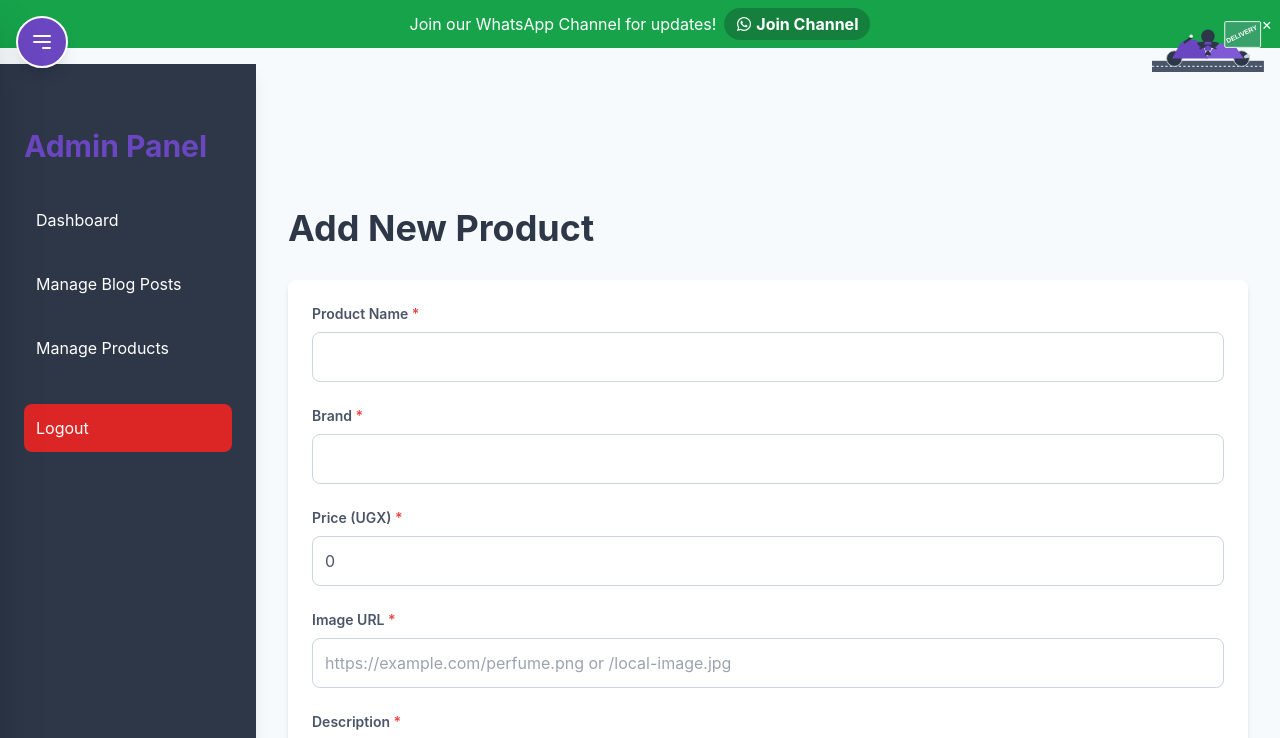
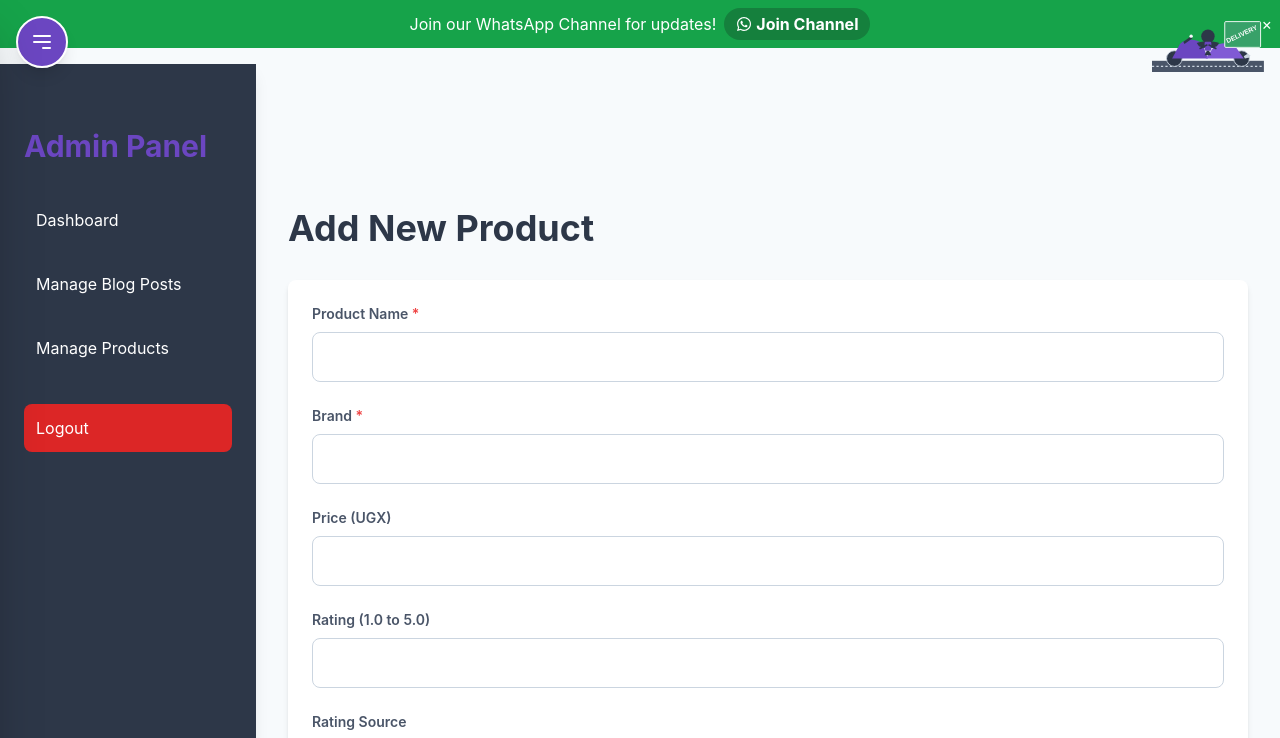
Before and after one commit to vanheaven-ui/optimal-fragrances, a Next.js app: page /admin/products/new in a window 1280 px wide. Shown: the top 738 px of the page. Built offline with nearby package versions, Linux system fonts and the light colour scheme; no server answers; sample sign-in values are in the browser's storage.

Commit message:
fix:resolve lint errors/warnings

```diff
--- a/src/app/admin/products/page.tsx
+++ b/src/app/admin/products/page.tsx
@@ -3,7 +3,7 @@
 
 import React, { useState, useEffect } from "react";
 import Link from "next/link"; // Import Link for internal navigation
-import { formatPrice } from "../../../utils/currencyFormatter";
+// import { formatPrice } from "../../../utils/currencyFormatter"; // REMOVED: No longer needed for display
 import {
   getFirebaseInstances,
   collection,
@@ -59,7 +59,7 @@ export default function AdminProductsPage() {
             id: doc.id,
             name: data.name,
             brand: data.brand,
-            price: data.price,
+            price: data.price, // Keep price in data fetch, but it won't be displayed
             imageUrl: data.imageUrl,
             description: data.description,
             category: data.category,
@@ -74,6 +74,9 @@ export default function AdminProductsPage() {
               : undefined,
             createdAt: data.createdAt,
             updatedAt: data.updatedAt,
+            rating: data.rating !== undefined ? data.rating : undefined, // Include rating
+            ratingSource:
+              data.ratingSource !== undefined ? data.ratingSource : undefined, // Include ratingSource
           };
           productsList.push(productData);
         });
@@ -151,12 +154,9 @@ export default function AdminProductsPage() {
         <div className="w-full bg-white rounded-lg shadow-md">
           <div className="overflow-x-auto">
             {" "}
-            {/* Changed md:overflow-x-visible to just overflow-x-auto for consistency on smaller screens */}
-            {/* Added table-fixed to ensure column widths are respected */}
             <table className="min-w-full divide-y divide-ug-neutral-light table-fixed w-full">
               <thead className="bg-ug-neutral-bg">
                 <tr>
-                  {/* Adjusted column widths for better visual balance and consistency with blog posts */}
                   <th
                     scope="col"
                     className="px-6 py-3 text-left text-xs font-medium text-ug-text-dark uppercase tracking-wider w-[10%]"
@@ -175,17 +175,32 @@ export default function AdminProductsPage() {
                   >
                     Brand
                   </th>
-                  <th
+                  {/* REMOVED: Price column */}
+                  {/* <th
                     scope="col"
                     className="px-6 py-3 text-left text-xs font-medium text-ug-text-dark uppercase tracking-wider w-[12%]"
                   >
                     Price
-                  </th>
+                  </th> */}
                   <th
                     scope="col"
                     className="px-6 py-3 text-left text-xs font-medium text-ug-text-dark uppercase tracking-wider w-[12%]"
                   >
                     Category
+                  </th>
+                  {/* ADDED: Rating column */}
+                  <th
+                    scope="col"
+                    className="px-6 py-3 text-center text-xs font-medium text-ug-text-dark uppercase tracking-wider w-[8%]"
+                  >
+                    Rating
+                  </th>
+                  {/* ADDED: Rating Source column */}
+                  <th
+                    scope="col"
+                    className="px-6 py-3 text-left text-xs font-medium text-ug-text-dark uppercase tracking-wider w-[15%]" // Adjusted width
+                  >
+                    Rating Source
                   </th>
                   <th
                     scope="col"
@@ -223,11 +238,22 @@ export default function AdminProductsPage() {
                     <td className="px-6 py-4 whitespace-nowrap text-sm text-ug-text-dark">
                       {product.brand}
                     </td>
-                    <td className="px-6 py-4 whitespace-nowrap text-sm text-ug-text-dark">
+                    {/* REMOVED: Price display */}
+                    {/* <td className="px-6 py-4 whitespace-nowrap text-sm text-ug-text-dark">
                       {formatPrice(product.price, "UGX", 0)}
-                    </td>
+                    </td> */}
                     <td className="px-6 py-4 whitespace-nowrap text-sm text-ug-text-dark capitalize">
                       {product.category}
+                    </td>
+                    {/* ADDED: Rating display */}
+                    <td className="px-6 py-4 whitespace-nowrap text-center text-sm text-ug-text-dark">
+                      {product.rating !== undefined && product.rating !== null
+                        ? product.rating.toFixed(1) // Display rating to one decimal place
+                        : "N/A"}
+                    </td>
+                    {/* ADDED: Rating Source display */}
+                    <td className="px-6 py-4 text-sm text-ug-text-dark break-words">
+                      {product.ratingSource || "N/A"}
                     </td>
                     <td className="px-6 py-4 whitespace-nowrap text-center text-sm">
                       {product.featured ? (
--- a/src/components/AdminProductForm.tsx
+++ b/src/components/AdminProductForm.tsx
@@ -19,8 +19,8 @@ export interface Product {
   id?: string; // ID is optional when creating, Firestore generates it
   name: string;
   brand: string;
-  price: number;
-  imageUrl: string;
+  price?: number; // Price is now optional as per your data.ts file
+  imageUrl: string; // Keep as string, but required status changes
   description: string;
   category: "men" | "women" | "unisex";
   featured: boolean;
@@ -32,16 +32,16 @@ export interface Product {
   };
   createdAt?: Date; // To store creation timestamp
   updatedAt?: Date; // To store update timestamp
+  rating?: number; // ADDED: Trusted rating for the product (e.g., 1.0 to 5.0)
+  ratingSource?: string; // ADDED: Source of the rating for credibility
 }
 
 interface AdminProductFormProps {
-  // Renamed interface
   initialProduct?: Product; // Optional prop for pre-filling the form (for editing)
   isEditMode?: boolean; // Indicate if the form is in edit mode
 }
 
 const AdminProductForm: React.FC<AdminProductFormProps> = ({
-  // Renamed component
   initialProduct,
   isEditMode: propIsEditMode = false, // Default to false if not provided
 }) => {
@@ -50,7 +50,6 @@ const AdminProductForm: React.FC<AdminProductFormProps> = ({
     initialProduct || {
       name: "",
       brand: "",
-      price: 0,
       imageUrl: "",
       description: "",
       category: "unisex",
@@ -60,6 +59,8 @@ const AdminProductForm: React.FC<AdminProductFormProps> = ({
         heartNotes: "",
         baseNotes: "",
       },
+      rating: undefined,
+      ratingSource: undefined,
     }
   );
   const [statusMessage, setStatusMessage] = useState<{
@@ -73,19 +74,22 @@ const AdminProductForm: React.FC<AdminProductFormProps> = ({
     if (initialProduct) {
       setFormData({
         ...initialProduct,
-        price: Number(initialProduct.price), // Ensure price is a number for the input
+        price: initialProduct.price ? Number(initialProduct.price) : undefined,
+        rating: initialProduct.rating
+          ? Number(initialProduct.rating)
+          : undefined,
       });
     } else {
-      // Reset form if initialProduct becomes null/undefined (e.g., navigating from edit to new)
       setFormData({
         name: "",
         brand: "",
-        price: 0,
         imageUrl: "",
         description: "",
         category: "unisex",
         featured: false,
         scentNotes: { topNotes: "", heartNotes: "", baseNotes: "" },
+        rating: undefined,
+        ratingSource: undefined,
       });
     }
   }, [initialProduct]);
@@ -105,6 +109,11 @@ const AdminProductForm: React.FC<AdminProductFormProps> = ({
           ...prev.scentNotes,
           [scentNoteKey]: value,
         } as Product["scentNotes"],
+      }));
+    } else if (type === "number") {
+      setFormData((prev) => ({
+        ...prev,
+        [name]: value === "" ? undefined : Number(value), // Handle empty string for optional numbers
       }));
     } else {
       setFormData((prev) => ({
@@ -128,17 +137,23 @@ const AdminProductForm: React.FC<AdminProductFormProps> = ({
       return;
     }
 
-    if (
-      !formData.name ||
-      !formData.brand ||
-      formData.price <= 0 ||
-      !formData.imageUrl ||
-      !formData.description
-    ) {
+    // Basic validation for required fields
+    // imageUrl is now only required for NEW products, not for edits
+    if (!formData.name || !formData.brand || !formData.description) {
       setStatusMessage({
         type: "error",
         message:
-          "Please fill in all required fields (Name, Brand, Price, Image URL, Description).",
+          "Please fill in all required fields (Name, Brand, Description).",
+      });
+      setLoading(false);
+      return;
+    }
+
+    // Explicitly check imageUrl for new products
+    if (!propIsEditMode && !formData.imageUrl) {
+      setStatusMessage({
+        type: "error",
+        message: "Image URL is required for new products.",
       });
       setLoading(false);
       return;
@@ -146,9 +161,8 @@ const AdminProductForm: React.FC<AdminProductFormProps> = ({
 
     try {
       if (propIsEditMode && formData.id) {
-        // Prepare data for update: exclude `id` from the object to be written
         // eslint-disable-next-line @typescript-eslint/no-unused-vars
-        const { id: _id, ...dataToUpdate } = formData; // Fix: Renamed 'id' to '_id'
+        const { id: _id, ...dataToUpdate } = formData;
         await updateDoc(doc(db, "products", formData.id), {
           ...dataToUpdate,
           updatedAt: serverTimestamp(),
@@ -158,9 +172,8 @@ const AdminProductForm: React.FC<AdminProductFormProps> = ({
           message: "Product updated successfully!",
         });
       } else {
-        // Prepare data for add: exclude `id` from the object to be written
         // eslint-disable-next-line @typescript-eslint/no-unused-vars
-        const { id: _id, ...dataToAdd } = formData; // Fix: Renamed 'id' to '_id'
+        const { id: _id, ...dataToAdd } = formData;
         await addDoc(collection(db, "products"), {
           ...dataToAdd,
           createdAt: serverTimestamp(),
@@ -170,16 +183,16 @@ const AdminProductForm: React.FC<AdminProductFormProps> = ({
           type: "success",
           message: "New product added successfully!",
         });
-        // Reset form for a new product entry
         setFormData({
           name: "",
           brand: "",
-          price: 0,
           imageUrl: "",
           description: "",
           category: "unisex",
           featured: false,
           scentNotes: { topNotes: "", heartNotes: "", baseNotes: "" },
+          rating: undefined,
+          ratingSource: undefined,
         });
       }
     } catch (error) {
@@ -228,7 +241,6 @@ const AdminProductForm: React.FC<AdminProductFormProps> = ({
         onSubmit={handleSubmit}
         className="bg-white p-6 rounded-lg shadow-md space-y-6"
       >
-        {/* Form fields remain the same */}
         <div>
           <label
             htmlFor="name"
@@ -267,23 +279,65 @@ const AdminProductForm: React.FC<AdminProductFormProps> = ({
           />
         </div>
 
+        {/* PRICE FIELD */}
         <div>
           <label
             htmlFor="price"
             className="block text-ug-text-dark text-sm font-semibold mb-2"
           >
-            Price (UGX) <span className="text-red-500">*</span>
+            Price (UGX)
           </label>
           <input
             type="number"
             id="price"
             name="price"
-            value={formData.price}
+            value={formData.price !== undefined ? formData.price : ""}
             onChange={handleChange}
             className="w-full p-3 border border-ug-neutral-light rounded-lg focus:ring-ug-purple-primary focus:border-ug-purple-primary"
-            required
             min="0"
             step="1000"
+            disabled={loading}
+          />
+        </div>
+
+        {/* RATING FIELD */}
+        <div>
+          <label
+            htmlFor="rating"
+            className="block text-ug-text-dark text-sm font-semibold mb-2"
+          >
+            Rating (1.0 to 5.0)
+          </label>
+          <input
+            type="number"
+            id="rating"
+            name="rating"
+            value={formData.rating !== undefined ? formData.rating : ""}
+            onChange={handleChange}
+            className="w-full p-3 border border-ug-neutral-light rounded-lg focus:ring-ug-purple-primary focus:border-ug-purple-primary"
+            min="1.0"
+            max="5.0"
+            step="0.1"
+            disabled={loading}
+          />
+        </div>
+
+        {/* RATING SOURCE FIELD */}
+        <div>
+          <label
+            htmlFor="ratingSource"
+            className="block text-ug-text-dark text-sm font-semibold mb-2"
+          >
+            Rating Source
+          </label>
+          <input
+            type="text"
+            id="ratingSource"
+            name="ratingSource"
+            value={formData.ratingSource || ""}
+            onChange={handleChange}
+            className="w-full p-3 border border-ug-neutral-light rounded-lg focus:ring-ug-purple-primary focus:border-ug-purple-primary"
+            placeholder="e.g., Fragrantica (4.5/5), Sephora (4.7/5)"
             disabled={loading}
           />
         </div>
@@ -293,7 +347,8 @@ const AdminProductForm: React.FC<AdminProductFormProps> = ({
             htmlFor="imageUrl"
             className="block text-ug-text-dark text-sm font-semibold mb-2"
           >
-            Image URL <span className="text-red-500">*</span>
+            Image URL{" "}
+            {propIsEditMode ? "" : <span className="text-red-500">*</span>}
           </label>
           <input
             type="url"
@@ -303,7 +358,7 @@ const AdminProductForm: React.FC<AdminProductFormProps> = ({
             onChange={handleChange}
             className="w-full p-3 border border-ug-neutral-light rounded-lg focus:ring-ug-purple-primary focus:border-ug-purple-primary"
             placeholder="https://example.com/perfume.png or /local-image.jpg"
-            required
+            required={!propIsEditMode} // Required only if not in edit mode
             disabled={loading}
           />
           {formData.imageUrl && (
--- a/src/data/product.ts
+++ b/src/data/product.ts
@@ -20,7 +20,7 @@ export interface Product {
   volume?: number;
   createdAt?: Date; // Added for Firestore timestamps
   updatedAt?: Date; // Added for Firestore timestamps
-  rating: number; // ADDED: Trusted rating for the product (e.g., 1.0 to 5.0)
+  rating?: number; // ADDED: Trusted rating for the product (e.g., 1.0 to 5.0)
   ratingSource?: string; // ADDED: Source of the rating for credibility
 }
 
```
